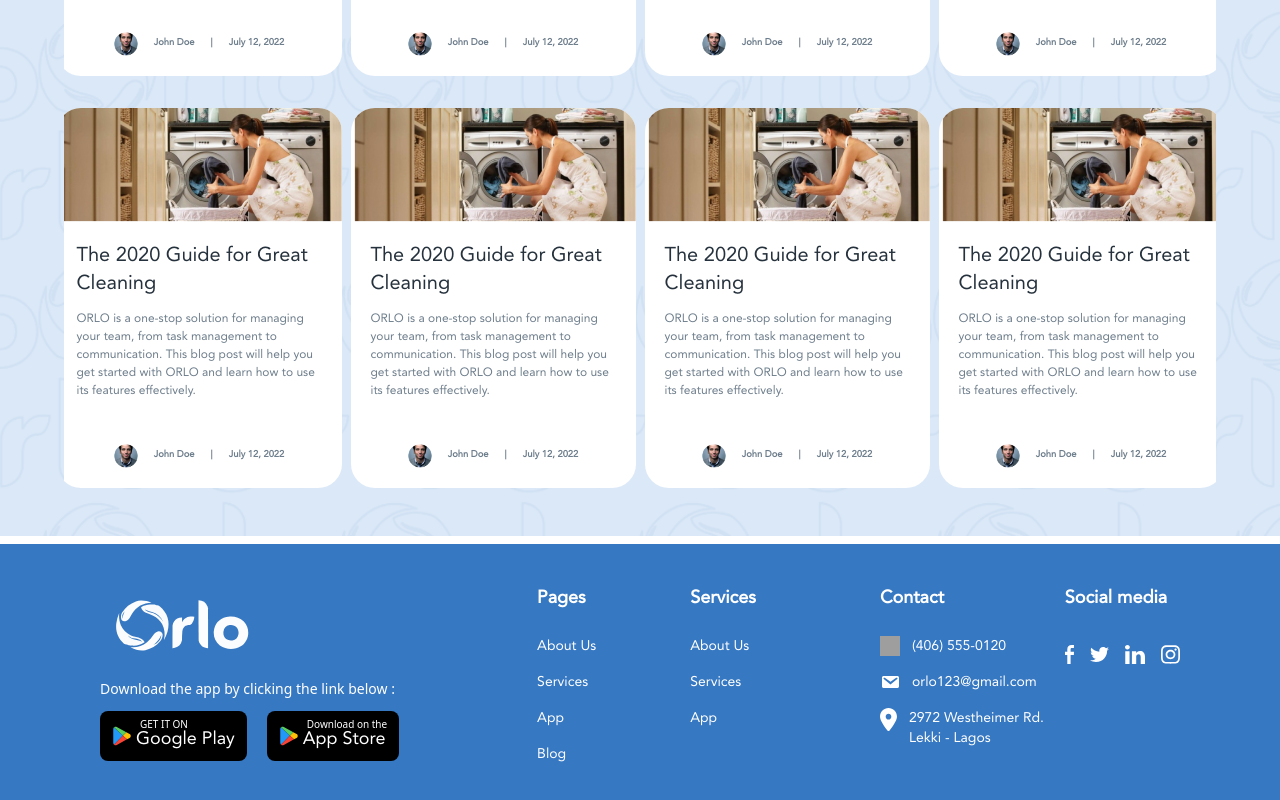
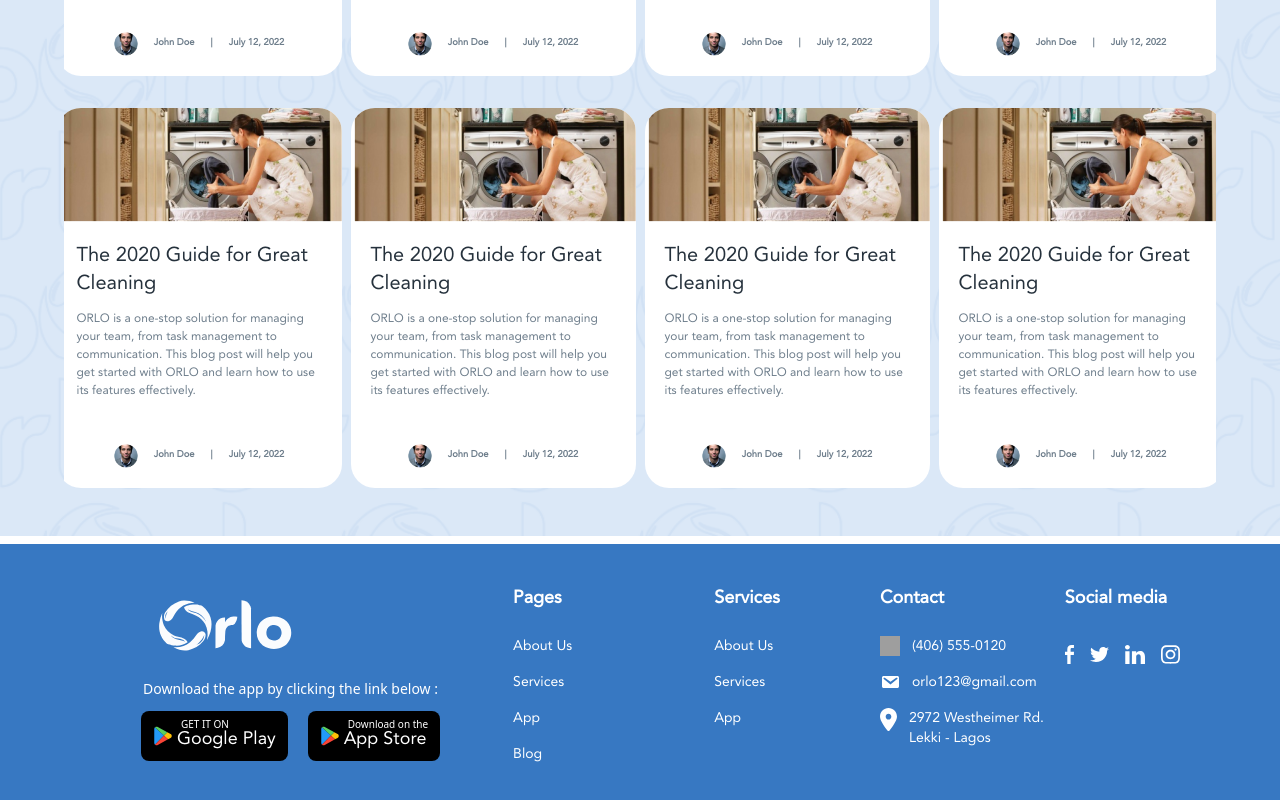
Before and after one commit to Orlomgmt/web_frontend_orlo, a React (Create React App) app: page / in a window 1280 px wide. Shown: the part 3242-4042 px from the top of the page. Built offline with nearby package versions, Linux system fonts and the light colour scheme; grey boxes are pictures that could not be loaded.

Commit message:
done with home page

```diff
--- a/src/components/Footer.jsx
+++ b/src/components/Footer.jsx
@@ -37,7 +37,7 @@ const Footer = () => {
   return (
     <div className=" w-full flex flex-col justify-center items-center lg:px-10 px-5 py-10 bg-primary mt-2">
       <div className=" flex xl:flex-row lg:flex-row flex-col lg:justify-between gap-8 lg:items-start items-center justify-center xl:w-[90%] w-[95%]">
-        <div className=" flex xl:flex-col lg:flex-col md:flex-row sm:flex-row flex-row gap-3 justify-between lg:w-[40%] md:w-[80%] sm:w-[80%] ">
+        <div className=" flex xl:flex-col lg:flex-col md:flex-row sm:flex-row flex-row gap-3 justify-between items-center lg:w-[40%] md:w-[80%] sm:w-[80%] ">
           <div className=" flex flex-col lg:gap-3 gap-1">
             <img
               src={OrloLogo}
@@ -48,8 +48,8 @@ const Footer = () => {
               Download the app by clicking the link below :
             </p>
           </div>
-          <div className=" flex xl:flex-row lg:flex-row md:flex-col sm:flex-col flex-col gap-5">
-            <button className="flex flex-row gap-1 px-3 py-2 bg-black rounded-lg justify-center items-center">
+          <div className=" flex xl:flex-row lg:flex-row md:flex-row sm:flex-row flex-col gap-5">
+            <button className="flex flex-row h-fit gap-1 px-3 py-2 bg-black rounded-lg justify-center items-center">
               <img src={Googleplay} alt="" className="w-[20px]" />
               <div className="flex flex-col justify-start items-start gap-0">
                 <p className="text-[10px] text-white font-light ml-1 -mb-1 leading-none">
@@ -72,8 +72,8 @@ const Footer = () => {
           </div>
         </div>
 
-        <div className=" flex xl:flex-row lg:flex-row flex-col lg:justify-between md:flex-row gap-8 lg:items-start items-center justify-center md:w-full sm:w-full lg:w-[70%]">
-          <div className=" flex flex-row justify-between items-start lg:w-[40%] md:w-[21%] sm:w-[70%] w-full px-6">
+        <div className=" flex xl:flex-row lg:flex-row flex-col lg:justify-between md:flex-row gap-8 lg:items-start md:justify-between items-center justify-center md:w-[80%] sm:w-full lg:w-[70%]">
+          <div className=" flex flex-row justify-between items-start lg:w-[40%] md:w-[35%] sm:w-[70%] w-full">
             <div className=" flex flex-col gap-6">
               <h1 className=" font-Avenir font-bold text-lg text-white  ">
                 Pages
@@ -132,7 +132,7 @@ const Footer = () => {
             </div>
           </div>
 
-          <div className=" flex flex-row justify-between items-start lg:w-[45%] md:w-full">
+          <div className=" flex flex-row justify-between items-start lg:w-[45%] md:w-[55%]">
             <div className=" flex flex-col gap-6">
               <h1 className=" font-Avenir font-bold text-lg text-white">
                 Contact
--- a/src/components/Testimonials.jsx
+++ b/src/components/Testimonials.jsx
@@ -51,7 +51,7 @@ const Testimonials = () => {
         {testimonalData.map((each, index) => (
           <div className="flex flex-col justify-center items-center">
             <img src={each.img} alt={each.img} className=" w-[60px] z-10" />
-            <div className=" -mt-6 flex lg:w-[375px] md:w-[200px] w-[200px] text-center flex-col lg:gap-10 gap-4 py-10 px-7 border z-0 rounded-3xl">
+            <div className=" -mt-6 flex lg:w-[375px] md:w-[250px] w-[200px] text-center flex-col lg:gap-10 gap-4 py-10 px-7 border z-0 rounded-3xl">
               <h1 className=" lg:text-xl md:text-[16px] text-[10px] font-Avenir font-normal">
                 {each.review}
               </h1>
```
